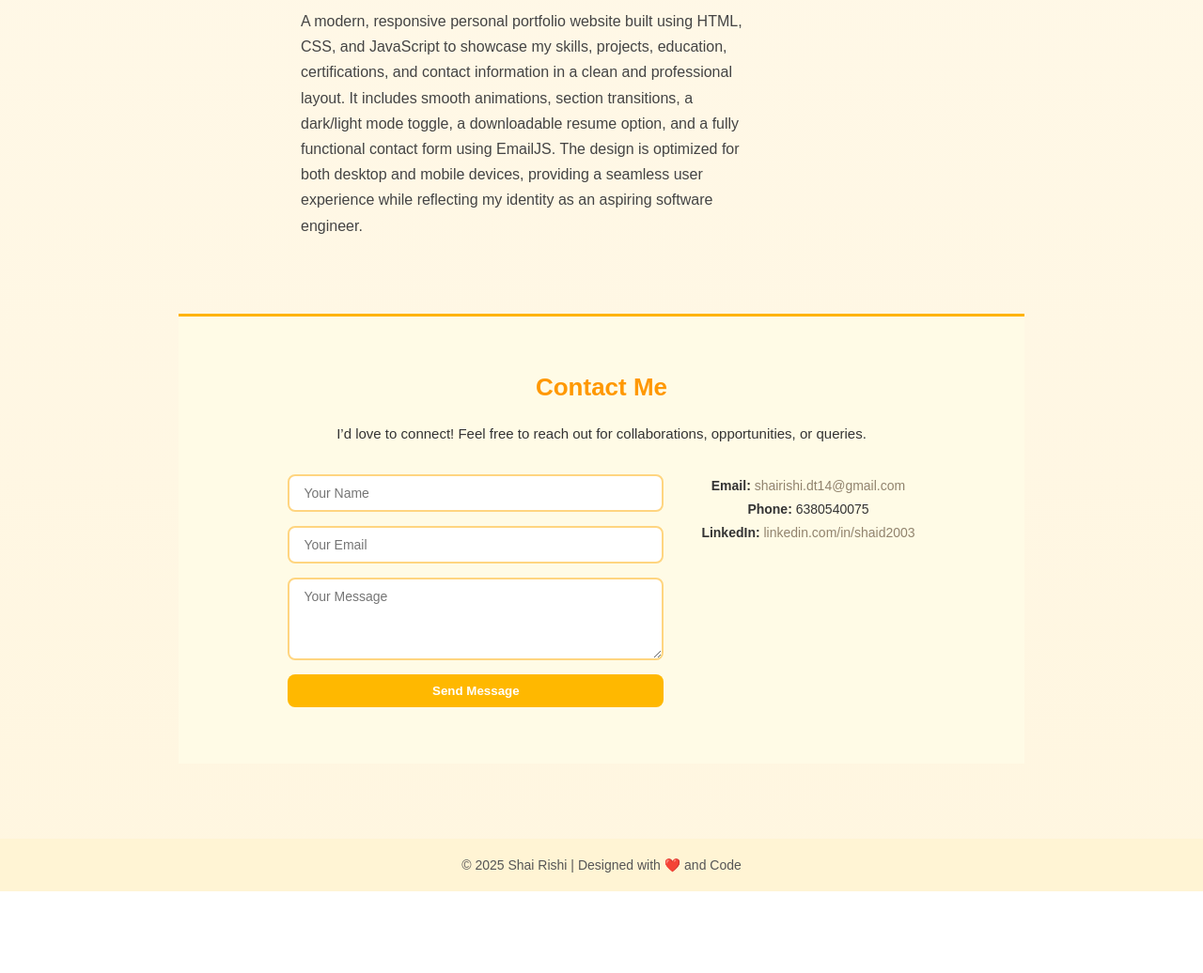
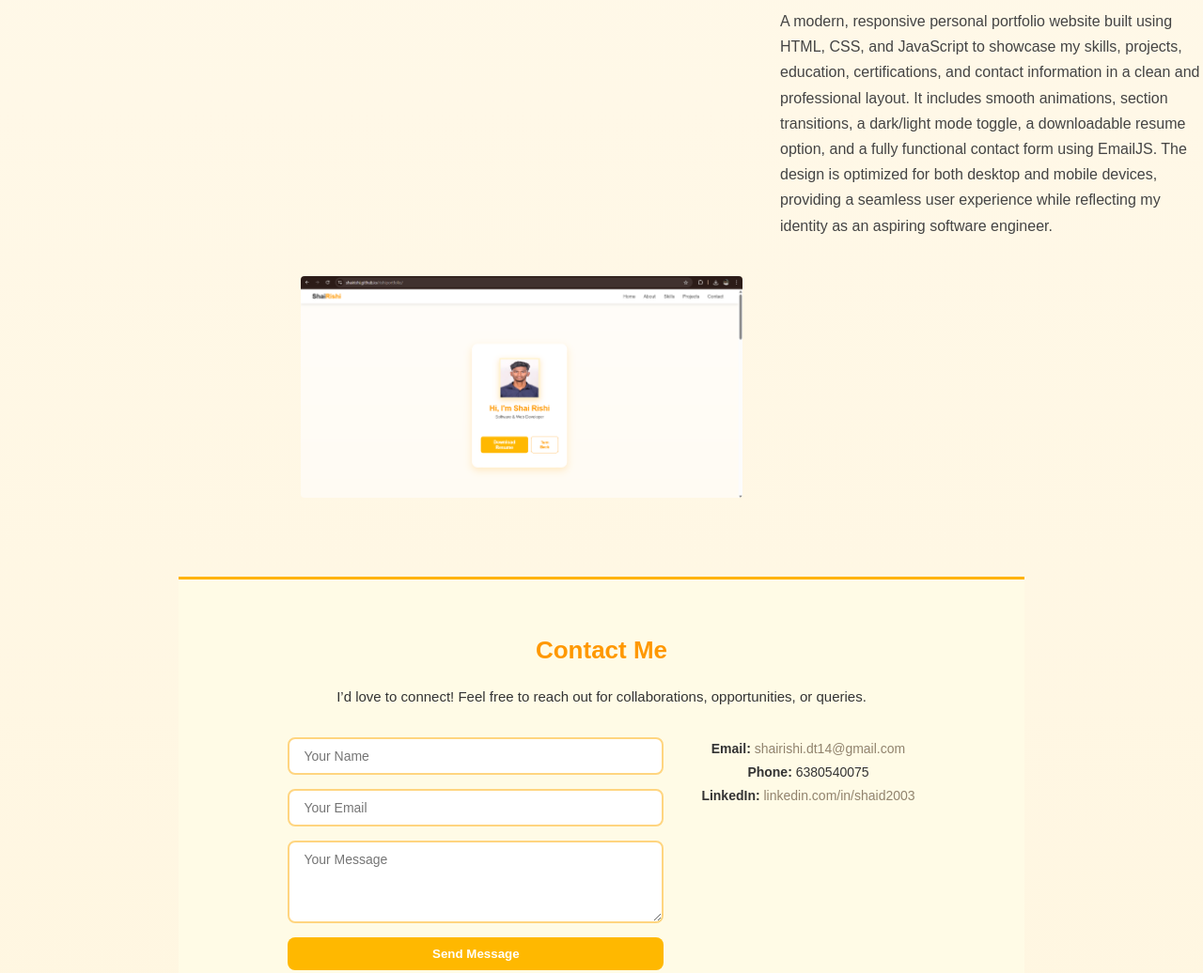
Before and after one commit to ShaiRishi/rishiportfolio, a plain HTML site: page index.html in a window 1280 px wide. Shown: the part 2743-3779 px from the top of the page at 94% size. Before the commit the page ends 3692 px from the top, so only its background shows below. Drawn offline with Linux system fonts and the light colour scheme.

Commit message:
index.html

```diff
--- a/index.html
+++ b/index.html
@@ -132,13 +132,14 @@
         <div class="project-img">
             <img src="Screenshot 2025-12-03 195524.png" alt="">
         </div>
+      <br>
       <div class="project-text">
             <h3>Personal Portfolio Website</h3>
             <p>A modern, responsive personal portfolio website built using HTML, CSS, and JavaScript to showcase my skills, projects, education, certifications, and contact information in a clean and professional layout. It includes smooth animations, section transitions, a dark/light mode toggle, a downloadable resume option, and a fully functional contact form using EmailJS. The design is optimized for both desktop and mobile devices,
               providing a seamless user experience while reflecting my identity as an aspiring software engineer.</p>
         </div>
        <div class="project-img">
-            <img src="" alt="">
+            <img src="Screenshot 2025-12-03 200403.png" alt="">
         </div>
     </div>
 </section>
```
